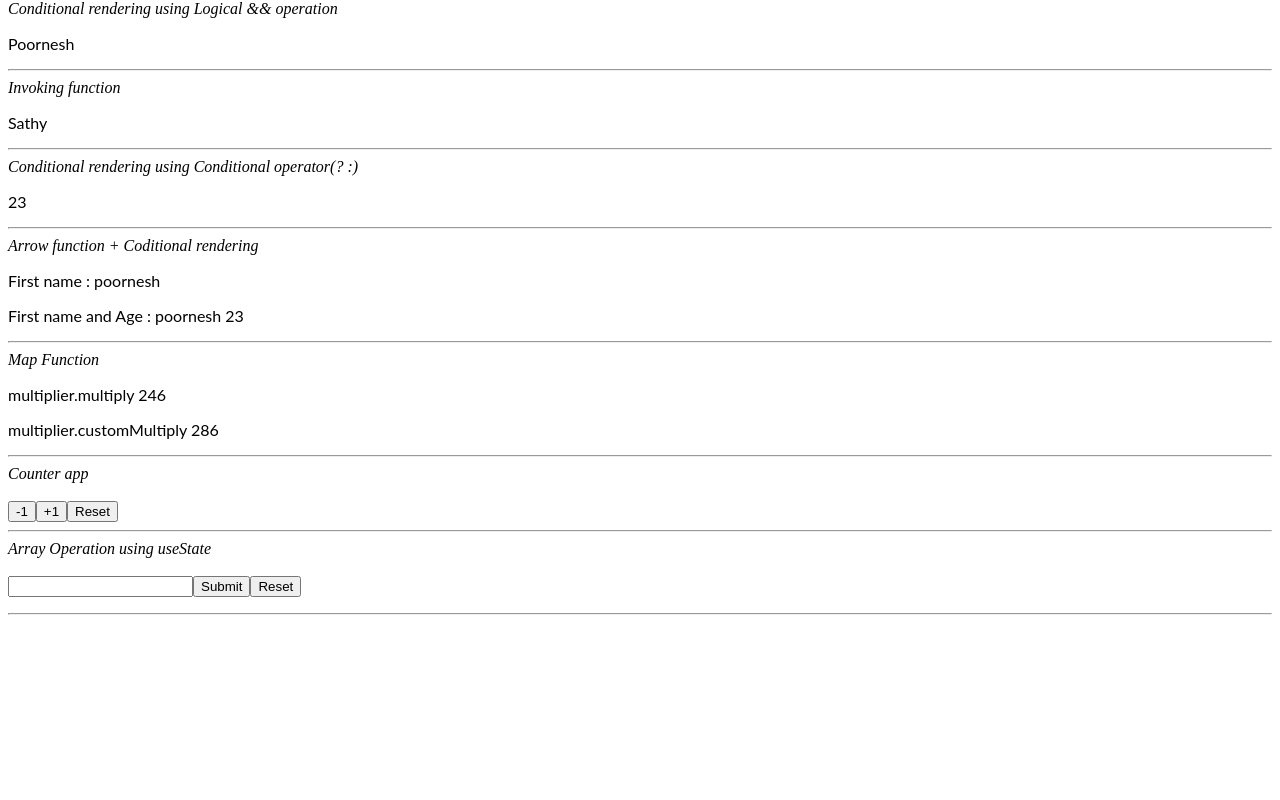
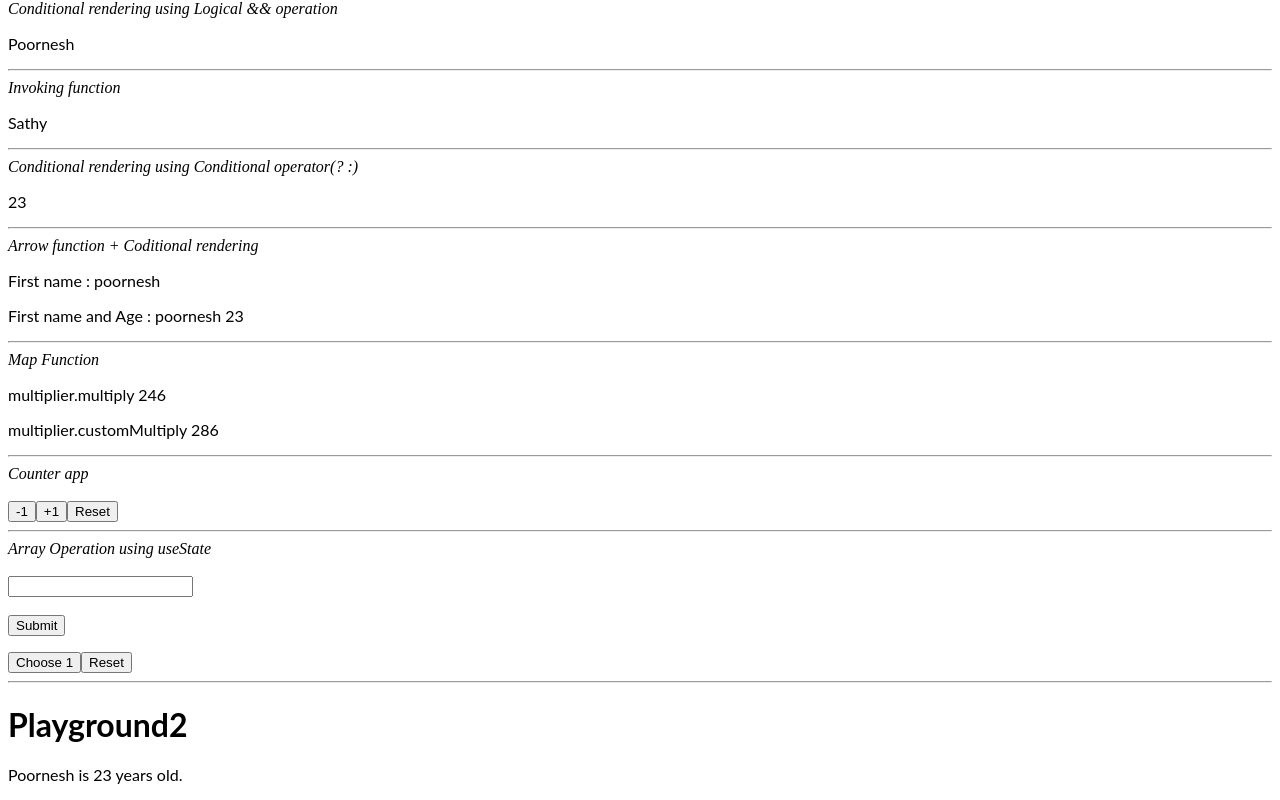
Before and after one commit to poornesh-pH/react-playground, a React (Create React App) app: page / in a window 1280 px wide. Shown: the part 466-1266 px from the top of the page. Before the commit the page ends 1089 px from the top, so only its background shows below. Built offline with nearby package versions, Linux system fonts and the light colour scheme.

Commit message:
2 files modified, 1 added

```diff
--- a/src/App.js
+++ b/src/App.js
@@ -3,6 +3,7 @@ import "./style.css";
 import Todof from "./todof";
 import Todoc from "./todoc";
 import Playground from "./playground";
+import Playground2 from './playground2';
 export default function App() {
   return (
     <div>
@@ -10,7 +11,7 @@ export default function App() {
       <Todof />
       <Todoc />
       <Playground />
-      <div id="indecision" />
+      <Playground2 />
     </div>
   );
 }
--- a/src/playground.js
+++ b/src/playground.js
@@ -21,6 +21,11 @@ export default function Playground() {
   function resetForm() {
     setArr([]);
   }
+  let [randomVal, setRandomVal] = useState(null);
+  const randomOption = () => {
+    setRandomVal(arr[Math.floor(Math.random() * arr.length)]);
+    console.log(randomVal);
+  };
   return (
     <div>
       <h1>Playground</h1>
@@ -82,9 +87,13 @@ export default function Playground() {
         <br />
         <form onSubmit={formOnSubmit}>
           <input type="text" id="name" />
+          {arr.length > 0 && randomVal}
+          <br />
+          <br />
           <button type="submit">Submit</button>
-          <button onClick={resetForm}>Reset</button>
         </form>
+        <button onClick={randomOption}>Choose 1</button>
+        <button onClick={resetForm}>Reset</button>
         {printArray()}
       </span>
       <hr />
--- /dev/null
+++ b/src/playground2.js
@@ -0,0 +1,23 @@
+import React from "react";
+
+export default function Playground2() {
+  class Person {
+    constructor(name, age) {
+      this.name = name;
+      this.age = age;
+    }
+    getDescription() {
+      return `${this.name} is ${this.age} years old.`;
+    }
+  }
+
+  const me = new Person("Poornesh", 23);
+  console.log(me);
+
+  return (
+    <div>
+      <h1>Playground2</h1>
+      <p>{me.getDescription()}</p>
+    </div>
+  );
+}
```
